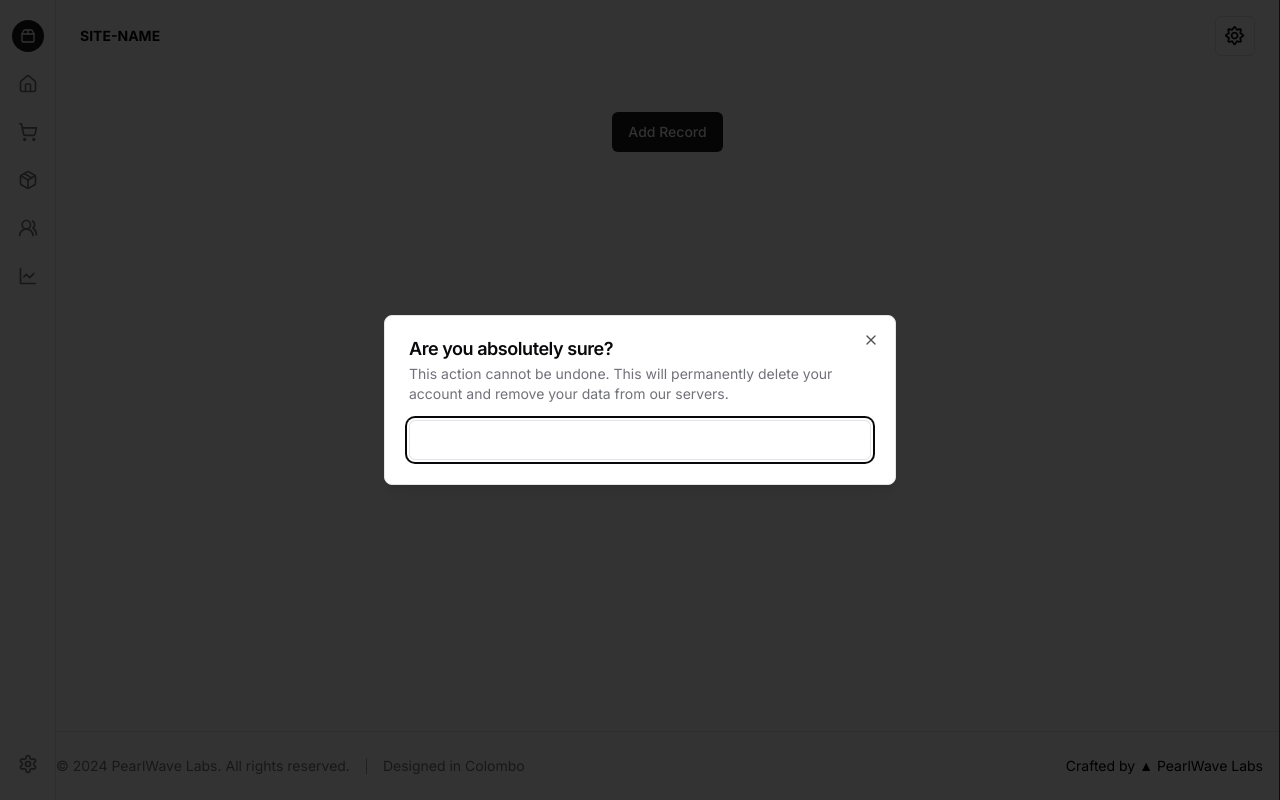
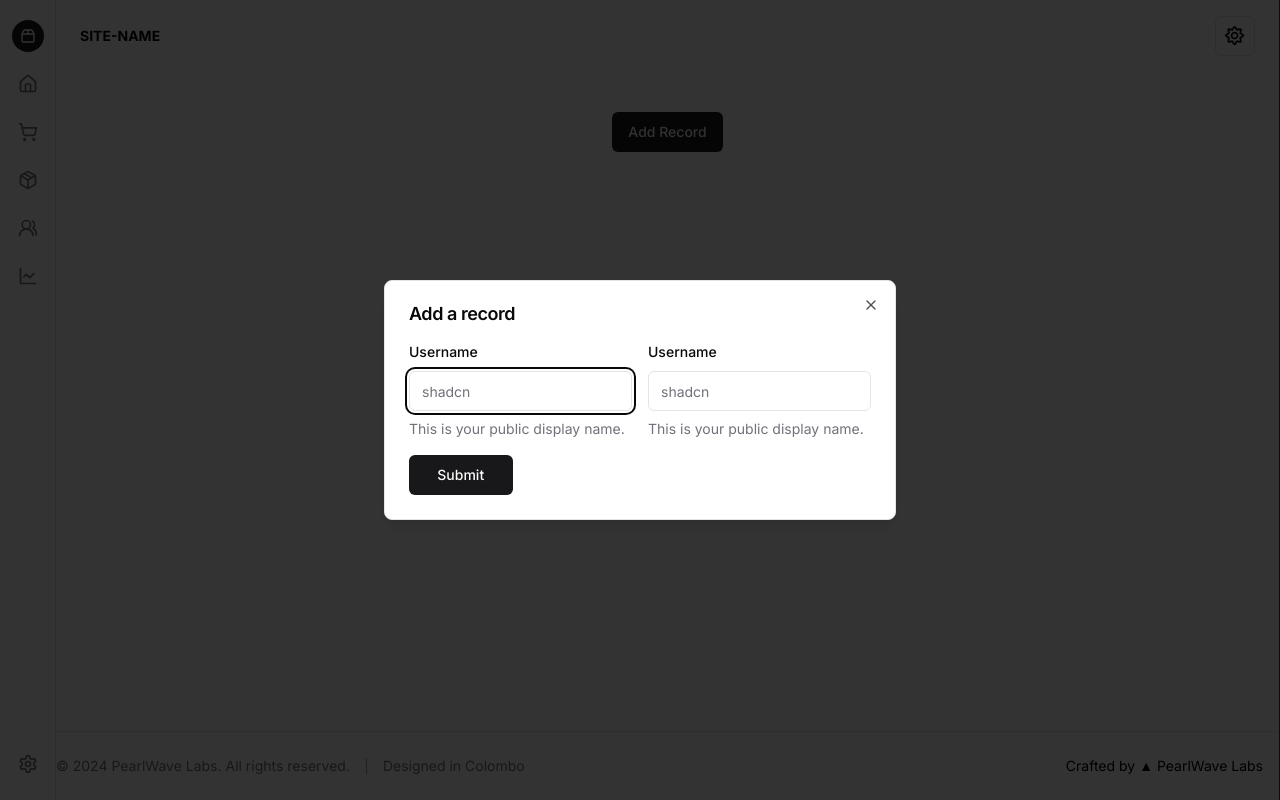
Before and after one commit to LokoGod/expense_tracker_fe, a Next.js app: page / in a window 1280 px wide. Both pictures are taken after a click on the button "Add Record". Built offline with nearby package versions, Linux system fonts and the light colour scheme.

Commit message:
ui changes

```diff
--- a/package.json
+++ b/package.json
@@ -9,8 +9,10 @@
     "lint": "next lint"
   },
   "dependencies": {
+    "@hookform/resolvers": "^3.3.4",
     "@radix-ui/react-dialog": "^1.0.5",
     "@radix-ui/react-dropdown-menu": "^2.0.6",
+    "@radix-ui/react-label": "^2.0.2",
     "@radix-ui/react-progress": "^1.0.3",
     "@radix-ui/react-separator": "^1.0.3",
     "@radix-ui/react-slot": "^1.0.2",
@@ -23,9 +25,11 @@
     "next-themes": "^0.3.0",
     "react": "^18",
     "react-dom": "^18",
+    "react-hook-form": "^7.51.4",
     "react-icons": "^5.2.1",
     "tailwind-merge": "^2.3.0",
-    "tailwindcss-animate": "^1.0.7"
+    "tailwindcss-animate": "^1.0.7",
+    "zod": "^3.23.8"
   },
   "devDependencies": {
     "@types/node": "^20",
--- a/src/app/page.tsx
+++ b/src/app/page.tsx
@@ -20,6 +20,7 @@
 
 
 import { DollarSign } from "lucide-react";
+import { AddRecordForm } from "@/components/forms/AddRecordForm";
 
 export default function Home() {
   return (
@@ -31,14 +32,10 @@
           </DialogTrigger>
           <DialogContent className=" md: w-auto">
             <DialogHeader>
-              <DialogTitle>Are you absolutely sure?</DialogTitle>
-              <DialogDescription>
-                This action cannot be undone. This will permanently delete your
-                account and remove your data from our servers.
-              </DialogDescription>
+              <DialogTitle>Add a record</DialogTitle>
             </DialogHeader>
 
-            <Input />
+            <AddRecordForm />
 
           </DialogContent>
         </Dialog>
--- /dev/null
+++ b/src/components/forms/AddRecordForm.tsx
@@ -0,0 +1,88 @@
+"use client";
+import { Button } from "@/components/ui/button";
+import {
+  Form,
+  FormControl,
+  FormDescription,
+  FormField,
+  FormItem,
+  FormLabel,
+  FormMessage,
+} from "@/components/ui/form";
+import { Input } from "@/components/ui/input";
+
+import { zodResolver } from "@hookform/resolvers/zod";
+import { useForm } from "react-hook-form";
+import { z } from "zod";
+
+const formSchema = z.object({
+  username: z.string().min(2, {
+    message: "Username must be at least 2 characters.",
+  }),
+});
+
+export function AddRecordForm() {
+  // 1. Define your form.
+  const form = useForm<z.infer<typeof formSchema>>({
+    resolver: zodResolver(formSchema),
+    defaultValues: {
+      username: "",
+    },
+  });
+
+  // 2. Define a submit handler.
+  function onSubmit(values: z.infer<typeof formSchema>) {
+    // Do something with the form values.
+    // ✅ This will be type-safe and validated.
+    console.log(values);
+  }
+
+  return (
+    <div>
+      <Form {...form}>
+        <form
+          onSubmit={form.handleSubmit(onSubmit)}
+          className="grid grid-cols-4 gap-4"
+        >
+          <div className="col-span-2">
+            <FormField
+              control={form.control}
+              name="username"
+              render={({ field }) => (
+                <FormItem>
+                  <FormLabel>Username</FormLabel>
+                  <FormControl>
+                    <Input placeholder="shadcn" {...field} />
+                  </FormControl>
+                  <FormDescription>
+                    This is your public display name.
+                  </FormDescription>
+                  <FormMessage />
+                </FormItem>
+              )}
+            />
+          </div>
+          <div className="col-span-2">
+            <FormField
+              control={form.control}
+              name="username"
+              render={({ field }) => (
+                <FormItem>
+                  <FormLabel>Username</FormLabel>
+                  <FormControl>
+                    <Input placeholder="shadcn" {...field} />
+                  </FormControl>
+                  <FormDescription>
+                    This is your public display name.
+                  </FormDescription>
+                  <FormMessage />
+                </FormItem>
+              )}
+            />
+          </div>
+          <Button type="submit">Submit</Button>
+        </form>
+      </Form>
+    </div>
+  );
+}
--- /dev/null
+++ b/src/components/ui/form.tsx
@@ -0,0 +1,176 @@
+import * as React from "react"
+import * as LabelPrimitive from "@radix-ui/react-label"
+import { Slot } from "@radix-ui/react-slot"
+import {
+  Controller,
+  ControllerProps,
+  FieldPath,
+  FieldValues,
+  FormProvider,
+  useFormContext,
+} from "react-hook-form"
+
+import { cn } from "@/lib/utils"
+import { Label } from "@/components/ui/label"
+
+const Form = FormProvider
+
+type FormFieldContextValue<
+  TFieldValues extends FieldValues = FieldValues,
+  TName extends FieldPath<TFieldValues> = FieldPath<TFieldValues>
+> = {
+  name: TName
+}
+
+const FormFieldContext = React.createContext<FormFieldContextValue>(
+  {} as FormFieldContextValue
+)
+
+const FormField = <
+  TFieldValues extends FieldValues = FieldValues,
+  TName extends FieldPath<TFieldValues> = FieldPath<TFieldValues>
+>({
+  ...props
+}: ControllerProps<TFieldValues, TName>) => {
+  return (
+    <FormFieldContext.Provider value={{ name: props.name }}>
+      <Controller {...props} />
+    </FormFieldContext.Provider>
+  )
+}
+
+const useFormField = () => {
+  const fieldContext = React.useContext(FormFieldContext)
+  const itemContext = React.useContext(FormItemContext)
+  const { getFieldState, formState } = useFormContext()
+
+  const fieldState = getFieldState(fieldContext.name, formState)
+
+  if (!fieldContext) {
+    throw new Error("useFormField should be used within <FormField>")
+  }
+
+  const { id } = itemContext
+
+  return {
+    id,
+    name: fieldContext.name,
+    formItemId: `${id}-form-item`,
+    formDescriptionId: `${id}-form-item-description`,
+    formMessageId: `${id}-form-item-message`,
+    ...fieldState,
+  }
+}
+
+type FormItemContextValue = {
+  id: string
+}
+
+const FormItemContext = React.createContext<FormItemContextValue>(
+  {} as FormItemContextValue
+)
+
+const FormItem = React.forwardRef<
+  HTMLDivElement,
+  React.HTMLAttributes<HTMLDivElement>
+>(({ className, ...props }, ref) => {
+  const id = React.useId()
+
+  return (
+    <FormItemContext.Provider value={{ id }}>
+      <div ref={ref} className={cn("space-y-2", className)} {...props} />
+    </FormItemContext.Provider>
+  )
+})
+FormItem.displayName = "FormItem"
+
+const FormLabel = React.forwardRef<
+  React.ElementRef<typeof LabelPrimitive.Root>,
+  React.ComponentPropsWithoutRef<typeof LabelPrimitive.Root>
+>(({ className, ...props }, ref) => {
+  const { error, formItemId } = useFormField()
+
+  return (
+    <Label
+      ref={ref}
+      className={cn(error && "text-destructive", className)}
+      htmlFor={formItemId}
+      {...props}
+    />
+  )
+})
+FormLabel.displayName = "FormLabel"
+
+const FormControl = React.forwardRef<
+  React.ElementRef<typeof Slot>,
+  React.ComponentPropsWithoutRef<typeof Slot>
+>(({ ...props }, ref) => {
+  const { error, formItemId, formDescriptionId, formMessageId } = useFormField()
+
+  return (
+    <Slot
+      ref={ref}
+      id={formItemId}
+      aria-describedby={
+        !error
+          ? `${formDescriptionId}`
+          : `${formDescriptionId} ${formMessageId}`
+      }
+      aria-invalid={!!error}
+      {...props}
+    />
+  )
+})
+FormControl.displayName = "FormControl"
+
+const FormDescription = React.forwardRef<
+  HTMLParagraphElement,
+  React.HTMLAttributes<HTMLParagraphElement>
+>(({ className, ...props }, ref) => {
+  const { formDescriptionId } = useFormField()
+
+  return (
+    <p
+      ref={ref}
+      id={formDescriptionId}
+      className={cn("text-sm text-muted-foreground", className)}
+      {...props}
+    />
+  )
+})
+FormDescription.displayName = "FormDescription"
+
+const FormMessage = React.forwardRef<
+  HTMLParagraphElement,
+  React.HTMLAttributes<HTMLParagraphElement>
+>(({ className, children, ...props }, ref) => {
+  const { error, formMessageId } = useFormField()
+  const body = error ? String(error?.message) : children
+
+  if (!body) {
+    return null
+  }
+
+  return (
+    <p
+      ref={ref}
+      id={formMessageId}
+      className={cn("text-sm font-medium text-destructive", className)}
+      {...props}
+    >
+      {body}
+    </p>
+  )
+})
+FormMessage.displayName = "FormMessage"
+
+export {
+  useFormField,
+  Form,
+  FormItem,
+  FormLabel,
+  FormControl,
+  FormDescription,
+  FormMessage,
+  FormField,
+}
--- /dev/null
+++ b/src/components/ui/label.tsx
@@ -0,0 +1,26 @@
+"use client"
+
+import * as React from "react"
+import * as LabelPrimitive from "@radix-ui/react-label"
+import { cva, type VariantProps } from "class-variance-authority"
+
+import { cn } from "@/lib/utils"
+
+const labelVariants = cva(
+  "text-sm font-medium leading-none peer-disabled:cursor-not-allowed peer-disabled:opacity-70"
+)
+
+const Label = React.forwardRef<
+  React.ElementRef<typeof LabelPrimitive.Root>,
+  React.ComponentPropsWithoutRef<typeof LabelPrimitive.Root> &
+    VariantProps<typeof labelVariants>
+>(({ className, ...props }, ref) => (
+  <LabelPrimitive.Root
+    ref={ref}
+    className={cn(labelVariants(), className)}
+    {...props}
+  />
+))
+Label.displayName = LabelPrimitive.Root.displayName
+
+export { Label }
```
Also changed, not shown: 1 other file (tests, documents, lock files or other folders).
